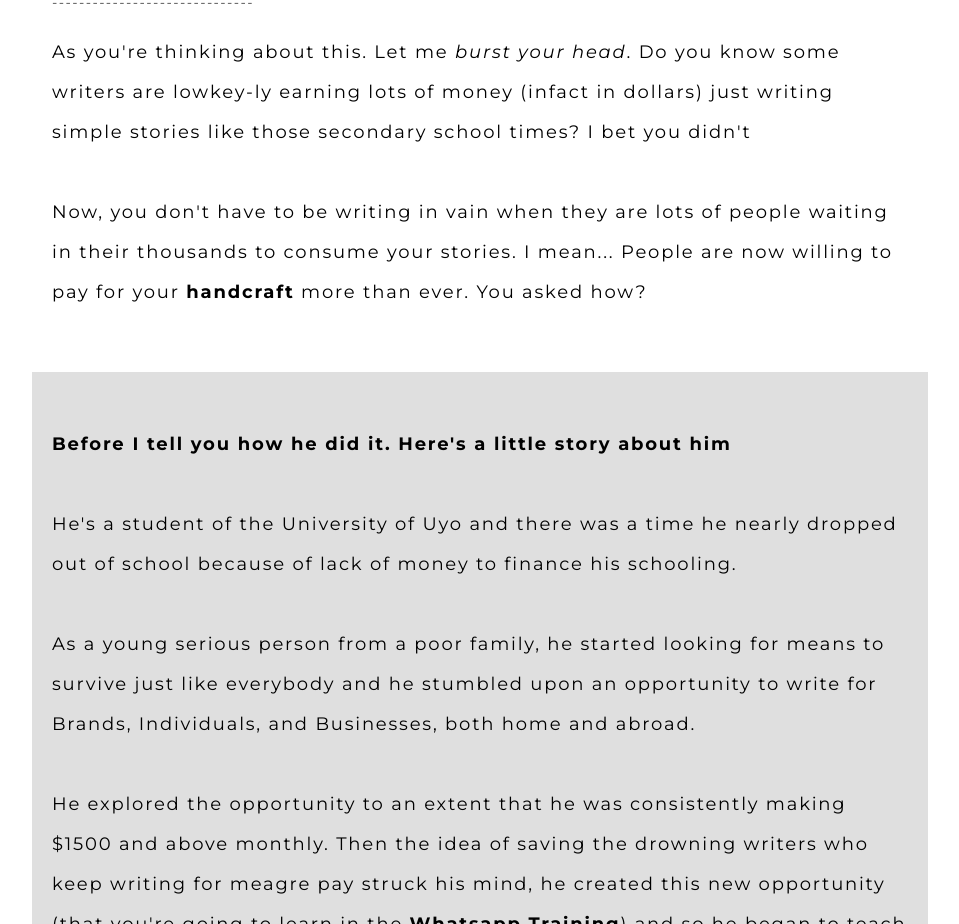
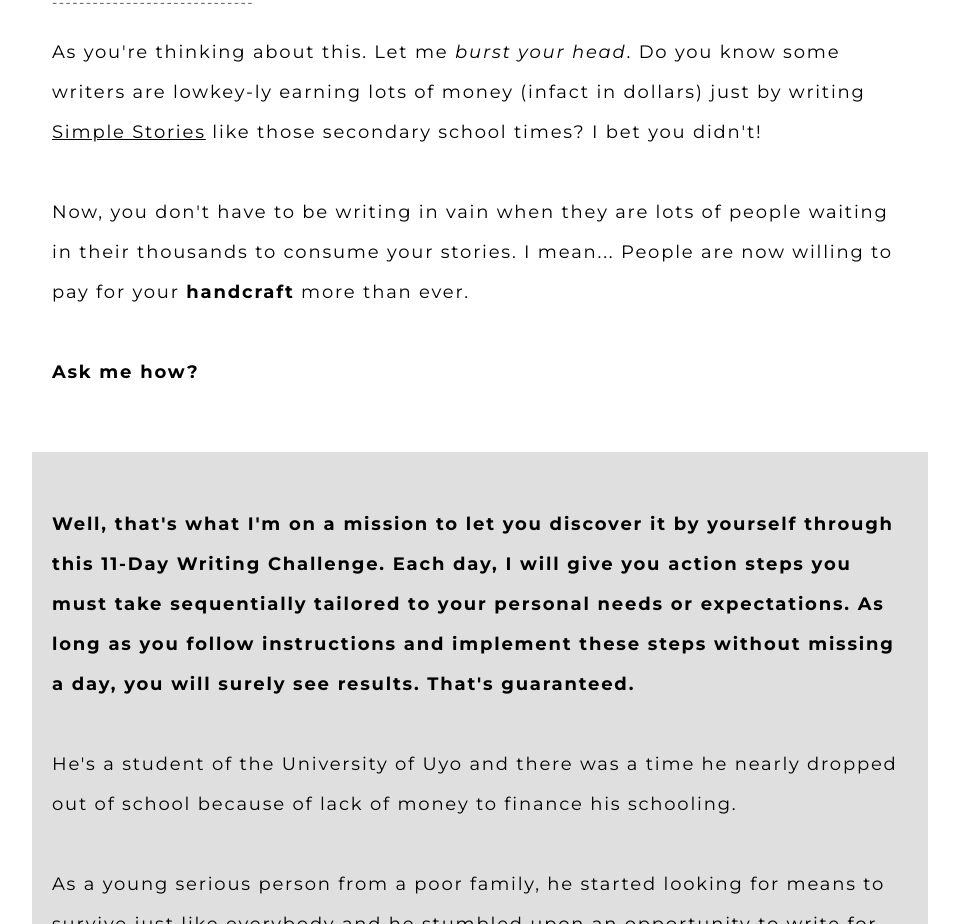
Before and after one commit to drisaden/writetoprochallenge, a plain HTML site: page index.html in a window 1280 px wide. Shown: the part 2060-2984 px from the top of the page, without its empty margins (160-1119 px from the left). Drawn offline with nearby package versions, Linux system fonts and the light colour scheme.

Commit message:
story section updated

```diff
--- a/index.html
+++ b/index.html
@@ -168,18 +168,20 @@ Those times, writing and reading stories make you excited. To make people smile
                     ------------------------------
                 </p>
                 <p class="p-5 leading-10 tracking-widest text-lg">
-                    As you're thinking about this. Let me <span class="italic">burst your head</span>. Do you know some writers are lowkey-ly earning lots of money (infact in dollars) just writing simple stories like those secondary school times? I bet you didn't
+                    As you're thinking about this. Let me <span class="italic">burst your head</span>. Do you know some writers are lowkey-ly earning lots of money (infact in dollars) just by writing <u>Simple Stories</u> like those secondary school times? I bet you didn't!
                 </p>
                 <p class="p-5 leading-10 tracking-widest text-lg">
                     Now, you don't have to be writing in vain when they are lots of people waiting in their thousands to consume your stories. I mean...
-People are now willing to pay for your <b>handcraft</b> more than ever. You asked how?
-
+People are now willing to pay for your <b>handcraft</b> more than ever.
+                </p>
+                <p class="p-5 leading-10 tracking-widest text-lg font-bold">
+                    Ask me how?
                 </p>
             </div>
             <div class="text-left py-8  mt-10 text-lg"
                 style="background-color: #dfdfdf">
                 <p class="p-5 leading-10 tracking-widest font-bold">
-                    Before I tell you how he did it. Here's a little story about him
+                    Well, that's what I'm on a mission to let you discover it by yourself through this 11-Day Writing Challenge. Each day, I will give you action steps you must take sequentially tailored to your personal needs or expectations. As long as you follow instructions and implement these steps without missing a day, you will surely see results. That's guaranteed.
                 </p>
                 <p class="p-5 leading-10 tracking-widest">
                     He's a student of the University of Uyo and there was a time
```
